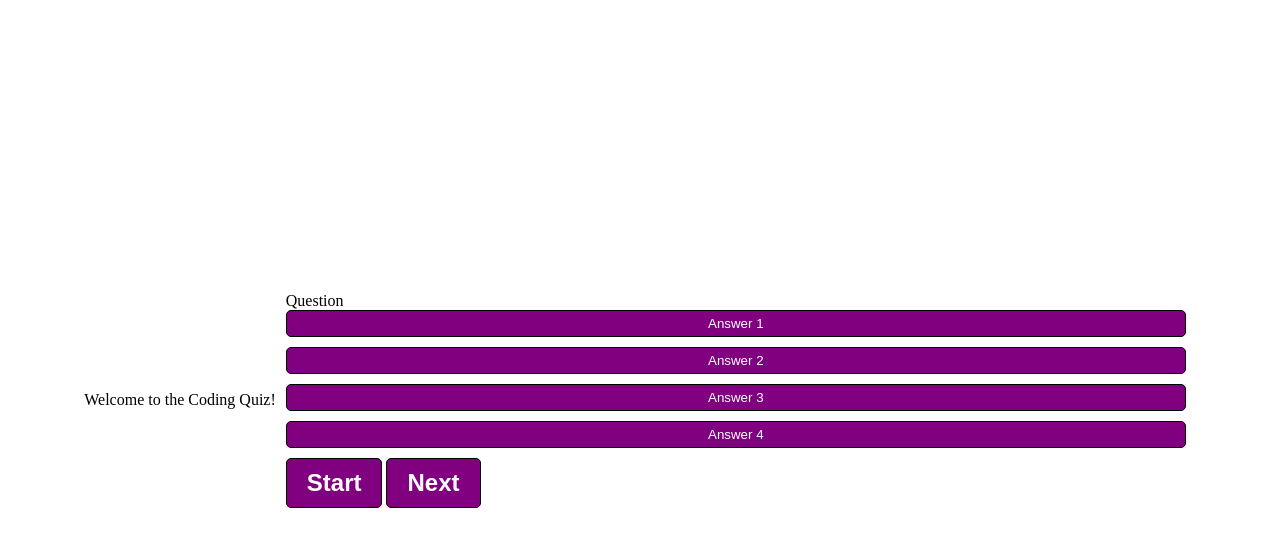
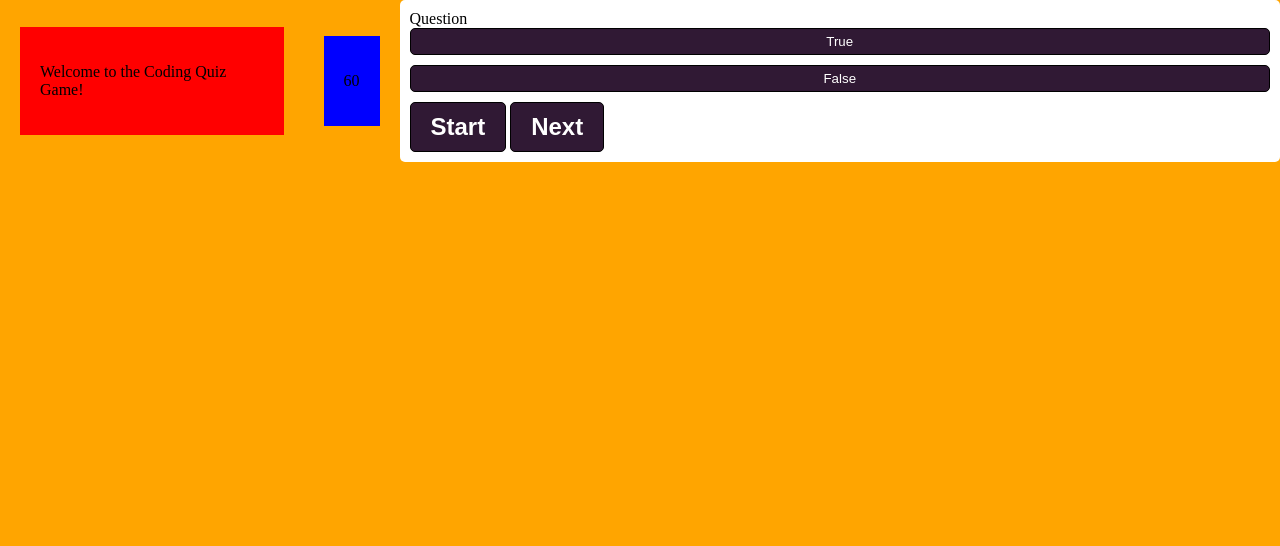
Before and after one commit to jbernzweig/04---Quiz-Game, a plain HTML site: page assets/index.html in a window 1280 px wide. Drawn offline with Linux system fonts and the light colour scheme.

Commit message:
Trying to figure this out

```diff
--- a/assets/index.html
+++ b/assets/index.html
@@ -6,22 +6,30 @@
     <meta name="viewport" content="width=device-width, initial-scale=1.0">
     <link rel="stylesheet" href="styles.css">
     <script defer src="script.js"></script>
-    <title>Code Quiz</title>
+    <title>Quiz Game!</title>
 </head>
 
 <header>
-    Welcome to the Coding Quiz!
+    <div>
+        <p>Welcome to the Coding Quiz Game!</p>
+    </div>
+
 </header>
 
+<nav class="timer">
+    <p> 60 </p>
+</nav>
+
+
 <body>
-    <div class="container">
+    <section class="container">
         <div id="question-container" class="hide">
             <div id="question">Question</div>
             <div id="answer-buttons" class="btn-grid">
-                <button class="btn">Answer 1</button>
-                <button class="btn">Answer 2</button>
-                <button class="btn">Answer 3</button>
-                <button class="btn">Answer 4</button>
+                <button class="btn">True</button>
+                <button class="btn">False</button>
+                <!-- <button class="btn">Answer 3</button>
+                <button class="btn">Answer 4</button> -->
             </div>
         </div>
 
@@ -29,6 +37,6 @@
             <button id="start-btn" class="start-btn btn">Start</button>
             <button id="next-btn" class="next-btn btn hide">Next</button>
         </div>
-    </div>
+    </section>
 </body>
 </html>
--- a/assets/script.js
+++ b/assets/script.js
@@ -19,6 +19,12 @@ function startGame() {
     questionContainerElement.classList.remove('hide')
     setNextQuestion()
 }
+
+// timer
+
+
+
+
 // function to set a question
 function setNextQuestion(question) {
     resetState()
--- a/assets/styles.css
+++ b/assets/styles.css
@@ -2,12 +2,33 @@ body {
     padding: 0;
     margin: 0;
     display: flex;
-    width: 100vw;
-    height: 100vh;
+    /* width: 100vw;
+    height: 100vh; */
     justify-content: center;
     align-items: center;
-    background-color: white;
+    background-color: orange;
 }
+
+header {
+    display: flex;
+    margin: 20px;
+    padding: 20px;
+    justify-content: center;
+    background-color: red;
+}
+
+.timer {
+    background-color: blue;
+    margin: 20px;
+    padding: 20px;
+
+}
+
+/* section { */
+    /* display: flex;
+    justify-content: center;
+    align-items: center; */
+/* } */
 
 .container {
     width: 900px;
@@ -18,7 +39,7 @@ body {
 
 .btn {
     border: 1px solid black;
-    background-color: purple;
+    background-color: #301934;
     border-radius: 5px;
     padding: 5px 10px;
     color: white;
```
